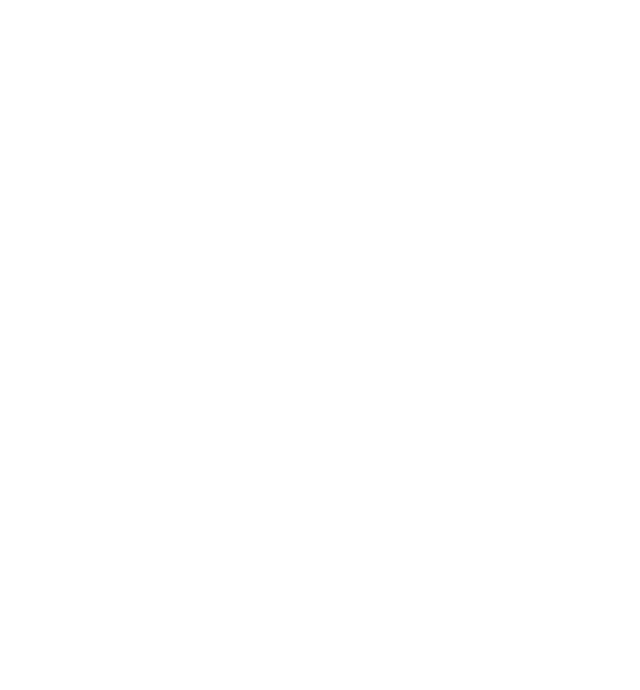
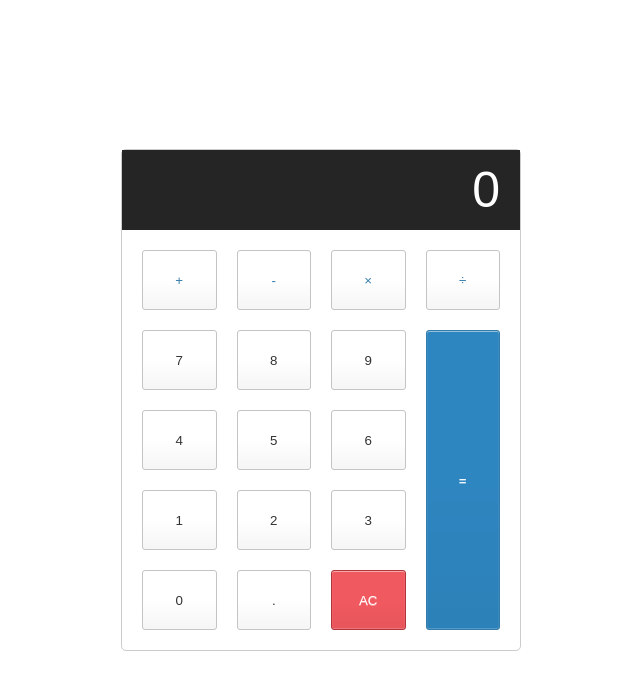
Before and after one commit to gabeyamartino/calculator, a plain HTML site: page index.html in a window 1280 px wide. Shown: the whole page, without its empty margins (319-959 px from the left). Drawn offline with Linux system fonts and the light colour scheme.

Commit message:
The html/css is all setup. Now it is time to wire up the JavaScript.

```diff
--- a/index.html
+++ b/index.html
@@ -4,11 +4,39 @@
     <meta charset="UTF-8">
     <meta name="viewport" content="width=device-width, initial-scale=1.0">
     <meta http-equiv="X-UA-Compatible" content="ie=edge">
-    <title>HTML 5 Boilerplate</title>
+    <title>Calculator</title>
     <link rel="stylesheet" href="style.css">
     <script src="script.js" defer></script>
   </head>
   <body>
+      <div class="container">
+          <input type="text" id ="calculator-screen" value="0" disabled/>
 
+          <div class="calculator-keys">
+            <button type="button" class="operator" value="+">+</button>
+            <button type="button" class="operator" value="-">-</button>
+            <button type="button" class="operator" value="*">&times;</button>
+            <button type="button" class="operator" value="/">&divide;</button>
+
+            <button type="button" value="7">7</button>
+            <button type="button" value="8">8</button>
+            <button type="button" value="9">9</button>
+
+            <button type="button" value="4">4</button>
+            <button type="button" value="5">5</button>
+            <button type="button" value="6">6</button>
+
+            <button type="button" value="1">1</button>
+            <button type="button" value="2">2</button>
+            <button type="button" value="3">3</button>
+
+            <button type="button" value="0">0</button>
+            <button type="button" class="decimal" value=".">.</button>
+            <button type="button" class="all-clear" value="all-clear">AC</button>
+
+            <button type="button" class="equal-sign" value="=">=</button>
+
+          </div>
+        </div>
   </body>
 </html>
--- a/script.js
+++ b/script.js
@@ -0,0 +1,46 @@
+function add(a, b) {
+    console.log(a + b);
+    return a + b;
+};
+
+function subtract(a, b) {
+    console.log(a - b);
+    return a - b;
+};
+
+function multiply(a, b) {
+    console.log(a * b);
+    return a * b;
+};
+
+function divide(a, b) {
+    console.log(a / b);
+    return a / b;
+};
+
+function operate(a, operator, b) {
+    if (operator == '+') {
+        add(a, b);
+    } else if (operator == '-') {
+        subtract(a, b);
+    } else if (operator == '*') {
+        multiply(a, b);
+    } else if (operator == '/') {
+        divide(a, b);
+    }
+};
+
+operate(7, '/', 2)
+
+const numButtons = document.querySelectorAll('button');
+const screen = document.getElementById('calculator-screen');
+const container = document.querySelector(".container");
+
+console.log(numButtons)
+console.log(screen)
+numButtons.forEach((button) => {
+    button.addEventListener('click', () => {
+        screen.textContent = 'button.value';
+        console.log(button.value)
+    });
+});
--- a/style.css
+++ b/style.css
@@ -0,0 +1,84 @@
+html {
+    font-size: 62.5%;
+    box-sizing: border-box;
+  }
+
+  *, *::before, *::after {
+    margin: 0;
+    padding: 0;
+    box-sizing: inherit;
+  }
+
+  .container {
+      border: 1px solid #ccc;
+      border-radius: 5px;
+      position: absolute;
+      top: 50%;
+      left: 50%;
+      transform: translate(-50%, -50%);
+      width: 400px;
+  }
+
+  #calculator-screen {
+    width: 100%;
+    font-size: 5rem;
+    height: 80px;
+    border: none;
+    background-color: #252525;
+    color: #fff;
+    text-align: right;
+    padding-right: 20px;
+    padding-left: 10px;
+  }
+
+  button {
+      height: 60px;
+      background-color: #fff;
+      border-radius: 3px;
+      border: 1px solid #c4c4c4;
+      background-color: transparent;
+      color: #333;
+      background-image: linear-gradient(to bottom,transparent,transparent 50%,rgba(0,0,0,.04));
+      box-shadow: inset 0 0 0 1px rgba(255,255,255,.05), inset 0 1px 0 0 rgba(255,255,255,.45), inset 0 -1px 0 0 rgba(255,255,255,.15), 0 1px 0 0 rgba(255,255,255,.15);
+      text-shadow: 0 1px rgba(255,255,255,.4);
+  }
+
+  button:hover {
+      background-color: #eaeaea;
+  }
+
+  .operator {
+      color: #337cac;
+  }
+
+  .all-clear {
+      background-color: #f0595f;
+      border-color: #b0353a;
+      color: #fff;
+  }
+
+  .all-clear:hover {
+      background-color: #f17377;
+  }
+
+  .equal-sign {
+      background-color: #2e86c0;
+      border-color: #337cac;
+      color: #fff;
+      height: 100%;
+      grid-row-start: 2;
+      grid-row-end: 6;
+      grid-column-start: 4;
+      grid-column-end: 5;
+  }
+
+  .equal-sign:hover {
+      background-color: #4e9ed4;
+  }
+
+  .calculator-keys {
+      display: grid;
+      grid-template-columns: 1fr 1fr 1fr 1fr;
+      grid-gap: 20px;
+      padding: 20px;
+  }
```
